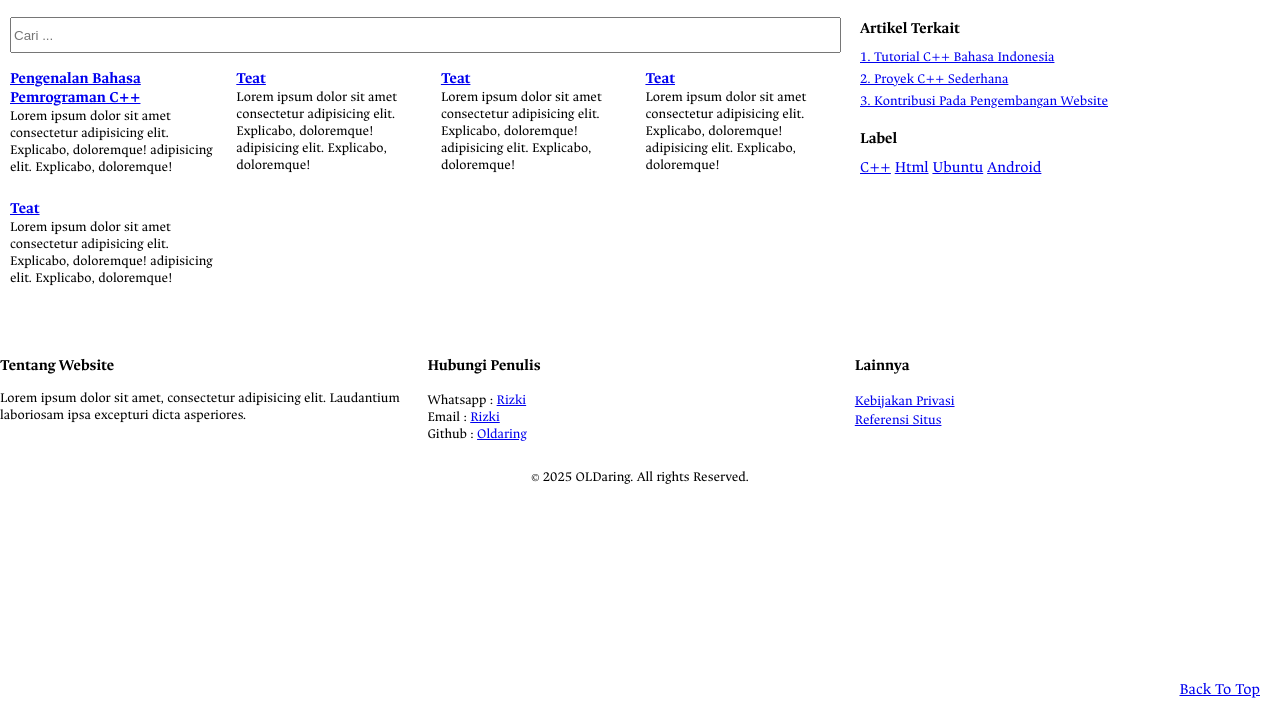
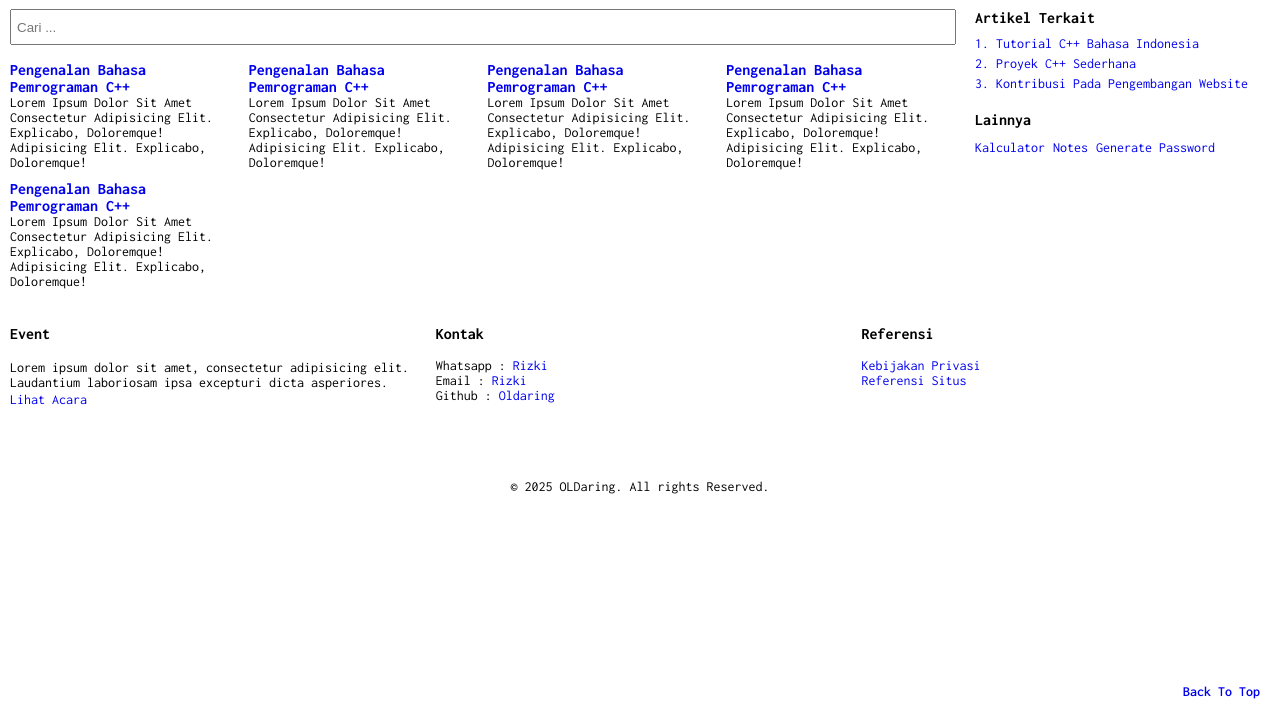
Before and after one commit to gapdaring/gapdaring.github.io, a plain HTML site: page index.html in a window 1280 px wide. Shown: the part 81-800 px from the top of the page. Drawn offline with Linux system fonts and the light colour scheme.

Commit message:
Add files via upload

```diff
--- a/index.html
+++ b/index.html
@@ -22,121 +22,140 @@
             <div class="headerContentMenu">
                 <a href="/index.html" class="headerContentMenuItem">beranda</a>
                 <a href="/pages/c++.html" class="headerContentMenuItem">c++</a>
-                <a href="/pages/test.txt" class="headerContentMenuItem">anime</a>
+                <a href="/pages/tutorial.html" class="headerContentMenuItem">anime</a>
             </div>
         </div>
     </header>
     <main class="main">
-        <div class="main_content">
-            <div class="main_post_content">
-                <!-- pencarian halaman utama -->
-                <div class="post_content_search">
-                    <input type="text" class="input_search" id="inputSearch" onkeyup="searchFunction()" placeholder="Cari ...">
+        <div class="mainContent">
+            <!-- main content post -->
+            <div class="mainContentPost">
+                <!-- main content post search -->
+                <div class="mainContentPostSearch">
+                    <input type="text" class="postSearchInput" id="postSearchInput" onkeyup="searchFunction()" placeholder="Cari ...">
                 </div>
-                <div class="post_content_list">
-                    <!-- daftar halaman utama -->
-                    <ul class="content_list" id="contentList">
-                        <li class="content_list_items">
-                            <a href="/asset/content/test.html" class="link_list_items">
+
+                <!-- main content post article -->
+                <div class="mainContentPostArticle">
+                    <ul class="mainContentPostArticleList" id="mainContentPostArticleList">
+                        <li class="mainContentPostArticleItem">
+                            <a href="/asset/content/test.html" class="mainContentPostArticleItemLink">
                                 pengenalan bahasa pemrograman C++
                             </a>
-                            <p class="preview_list_items">
+                            <p class="mainContentPostArticleItemPreview">
                                 Lorem ipsum dolor sit amet consectetur
                                 adipisicing elit. Explicabo, doloremque!
                                 adipisicing elit. Explicabo, doloremque!
                             </p>
                         </li>
-                        <li class="content_list_items">
-                            <a href="/asset/content/test.html" class="link_list_items">Teat</a>
-                            <p class="preview_list_items">
+                        <li class="mainContentPostArticleItem">
+                            <a href="/asset/content/test.html" class="mainContentPostArticleItemLink">
+                                pengenalan bahasa pemrograman C++
+                            </a>
+                            <p class="mainContentPostArticleItemPreview">
                                 Lorem ipsum dolor sit amet consectetur
                                 adipisicing elit. Explicabo, doloremque!
                                 adipisicing elit. Explicabo, doloremque!
                             </p>
                         </li>
-                        <li class="content_list_items">
-                            <a href="/asset/content/test.html" class="link_list_items">Teat</a>
-                            <p class="preview_list_items">
+                        <li class="mainContentPostArticleItem">
+                            <a href="/asset/content/test.html" class="mainContentPostArticleItemLink">
+                                pengenalan bahasa pemrograman C++
+                            </a>
+                            <p class="mainContentPostArticleItemPreview">
                                 Lorem ipsum dolor sit amet consectetur
                                 adipisicing elit. Explicabo, doloremque!
                                 adipisicing elit. Explicabo, doloremque!
                             </p>
                         </li>
-                        <li class="content_list_items">
-                            <a href="/asset/content/test.html" class="link_list_items">Teat</a>
-                            <p class="preview_list_items">
+                        <li class="mainContentPostArticleItem">
+                            <a href="/asset/content/test.html" class="mainContentPostArticleItemLink">
+                                pengenalan bahasa pemrograman C++
+                            </a>
+                            <p class="mainContentPostArticleItemPreview">
                                 Lorem ipsum dolor sit amet consectetur
                                 adipisicing elit. Explicabo, doloremque!
                                 adipisicing elit. Explicabo, doloremque!
                             </p>
                         </li>
-                        <li class="content_list_items">
-                            <a href="/asset/content/test.html" class="link_list_items">Teat</a>
-                            <p class="preview_list_items">
+                        <li class="mainContentPostArticleItem">
+                            <a href="/asset/content/test.html" class="mainContentPostArticleItemLink">
+                                pengenalan bahasa pemrograman C++
+                            </a>
+                            <p class="mainContentPostArticleItemPreview">
                                 Lorem ipsum dolor sit amet consectetur
                                 adipisicing elit. Explicabo, doloremque!
                                 adipisicing elit. Explicabo, doloremque!
                             </p>
                         </li>
 
+
+
+
+
                     </ul>
-                    <!-- akhir daftar halaman utama -->
                 </div>
+                <!-- end main content post article -->
             </div>
-            <div class="main_sidebar_content">
-                <div class="sidebar_content_populer">
+            <div class="mainContentSidebar">
+                <div class="mainContentSidebarRelated">
                     <!-- daftar halaman populer -->
-                    <ul class="content_populer_list">
-                        <h2 class="populer_list_title">artikel terkait</h2>
-                        <li class="populer_list_items"><a href="#">1. tutorial c++ bahasa indonesia</a></li>
-                        <li class="populer_list_items"><a href="#">2. proyek c++ sederhana</a></li>
-                        <li class="populer_list_items"><a href="#">3. kontribusi pada pengembangan website</a></li>
+                    <ul class="mainContentSidebarRelatedList">
+                        <h2 class="mainContentSidebarRelatedTitle">artikel terkait</h2>
+                        <li class="mainContentSidebarRelatedItem"><a href="#">1. tutorial c++ bahasa indonesia</a></li>
+                        <li class="mainContentSidebarRelatedItem"><a href="#">2. proyek c++ sederhana</a></li>
+                        <li class="mainContentSidebarRelatedItem"><a href="#">3. kontribusi pada pengembangan website</a></li>
                     </ul>
                 </div>
                 <!-- Daftar Label Halaman -->
-                <div class="sidebar_content_label">
-                    <h2 class="content_label_title">label</h2>
-                    <a href="#" class="content_label_items">C++</a>
-                    <a href="#" class="content_label_items">Html</a>
-                    <a href="#" class="content_label_items">Ubuntu</a>
-                    <a href="#" class="content_label_items">Android</a>
+                <div class="mainContentSidebarOther">
+                    <h2 class="mainContentSidebarOtherTitle">Lainnya</h2>
+                    <a href="#" class="mainContentSidebarOtherItem">kalculator</a>
+                    <a href="#" class="mainContentSidebarOtherItem">notes</a>
+                    <a href="#" class="mainContentSidebarOtherItem">generate password</a>
                 </div>
             </div>
         </div>
     </main>
     <footer class="footer">
-        <div class="footer_content">
-            <div class="footer_about">
-                <h2 class="footer_about_title">tentang website</h2>
-                <p class="footer_about_description">
+        <!-- footer content -->
+        <div class="footerContent">
+            <!-- footer content event -->
+            <div class="footerContentEvent">
+                <h2 class="footerContentEventTitle">event</h2>
+                <p class="footerContentEventDescription">
                     Lorem ipsum dolor sit amet, consectetur adipisicing elit.
                     Laudantium laboriosam ipsa excepturi dicta asperiores.
                 </p>
+                <a href="#" class="footerContentEventLink">lihat acara</a>
             </div>
-            <div class="footer_contact">
-                <h2 class="footer_contact_title">hubungi penulis</h2>
-                <ul class="footer_contact_list">
-
-                    <li class="contact_list">Whatsapp : <a href="#" class="contact_list_items">Rizki</a></li>
-                    <li class="contact_list">Email : <a href="#" class="contact_list_items">Rizki</a></li>
-                    <li class="contact_list">Github : <a href="https://github.com/oldaring" class="contact_list_items">Oldaring</a></li>
+            <!-- footer content contact -->
+            <div class="footerContentContact">
+                <h2 class="footerContentContactTitle">kontak</h2>
+                <ul class="footerContentContactList">
+                    <li class="footerContentContactListItem">Whatsapp : <a href="https://github.com/oldaring" class="footerContentContactListItemLink">Rizki</a></li>
+                    <li class="footerContentContactListItem">Email    : <a href="https://github.com/oldaring" class="footerContentContactListItemLink">Rizki</a></li>
+                    <li class="footerContentContactListItem">Github   : <a href="https://github.com/oldaring" class="footerContentContactListItemLink">Oldaring</a></li>
                 </ul>
             </div>
-            <div class="footer_others">
-                <h2 class="footer_others_title">Lainnya</h2>
-                <ul class="footer_others_list">
-                    <li class="others_list"><a href="/pages/kebijakan_privasi.html" class="others_list_items">Kebijakan Privasi</a></li>
-                    <li class="others_list"><a href="/pages/Referensi_situs.html" class="others_list_items">Referensi Situs</a></li>
+            <!-- footer content referensi -->
+            <div class="footerContentReferensi">
+                <h2 class="footerContentReferensiTitle">Referensi</h2>
+                <ul class="footerContentReferensiList">
+                    <li class="footerContentReferensiListItem"><a href="/pages/kebijakan_privasi.html" class="footerContentReferensiListItemLink">Kebijakan Privasi</a></li>
+                    <li class="footerContentReferensiListItem"><a href="/pages/Referensi_situs.html" class="footerContentReferensiListItemLink">Referensi Situs</a></li>
                 </ul>
             </div>
         </div>
-        <div class="footer_copyright">
-            <span class="footer_copyright_items">
+        <!-- footer copyright -->
+        <div class="footerCopyright">
+            <span class="footerCopyrightItem">
                 © 2025 OLDaring. All rights Reserved.
             </span>
         </div>
-        <div class="footer_back_to_top">
-            <a href="#" class="footer_back_to_top_items">
+        <!-- footer back to top -->
+        <div class="footerBackToTop">
+            <a href="#" class="footerBackToTopItem">
                 back to top
             </a>
         </div>
--- a/layout/script/main.js
+++ b/layout/script/main.js
@@ -1,7 +1,7 @@
 // Search Funtion
 function searchFunction() {
-    let value = document.getElementById("inputSearch").value;
-    let ul = document.querySelector(".content_list");
+    let value = document.getElementById("postSearchInput").value;
+    let ul = document.querySelector(".mainContentPostArticleList");
     let li = ul.getElementsByTagName("li");
 
     for( let i = 0; i < li.length; i++) {
--- a/layout/style/main.css
+++ b/layout/style/main.css
@@ -1,6 +1,6 @@
 @font-face {
     font-family: defaultFont;
-    src: url(/asset/font/AncizarSerif.ttf)
+    src: url(/asset/font/Inconsolata.ttf)
 }
 
 html, body {
@@ -10,8 +10,14 @@ html, body {
     margin: 0;
 }
 
-h1, h2, a {
+h1, h2, a, li {
     text-transform: capitalize;
+    text-decoration: none;
+}
+
+a:hover {
+    background-color: blue;
+    color: #FFFFFF;
 }
 
 /* Header */
@@ -21,46 +27,32 @@ h1, h2, a {
 
 .headerContentTitle {
     font-size: 32px;
+    font-weight: 900;
     margin: 0 0 10px 0;
 }
 
 .headerContentMenuItem {
-    font-size: 16px;
-    text-transform: capitalize;
+    font-size: 14px;
+    font-weight: 600;
     margin-right: 10px;
 }
 
-.headerEventImages {
-    width: 100%;
-    height: auto;
-}
-
-.headerEventItem {
-    position: absolute;
-    color: white;
-    top: 10px;
-    right: 10px;
-}
-
 /* Main */
-.main_content {
-    display: flex;
-    flex-direction: row;
-    gap: 10px;
+.mainContent {
+    display: grid;
+    grid-template-columns: 75% 25%;
+    gap: 20px;
     padding: 10px;
 }
 
-.main_post_content {
-    width: 100%;
-}
-
-.input_search {
-    width: calc(100% - 7px);
+.postSearchInput {
+    width: calc(100% - 10px);
     height: 30px;
+    padding-left: 5px;
     outline: none;
 }
 
-.content_list {
+.mainContentPostArticleList {
     display: grid;
     grid-template-columns: repeat(4, auto);
     height: auto;
@@ -68,138 +60,91 @@ h1, h2, a {
     padding: 0;
 }
 
-.content_list_items {
+.mainContentPostArticleItem {
     text-decoration: none;
     list-style-type: none;
 }
 
-.link_list_items {
+.mainContentPostArticleItemLink {
     font-size: 16px;
     font-weight: bold;
-    text-transform: capitalize;
 }
 
-.images_list_items {
-    margin-top: 5px;
-    width: 100%;
+.mainContentPostArticleItemPreview {
+    margin: 0;
+    font-size: 14px;
 }
 
-.preview_list_items {
-    margin-top: 0;
-    font-size: 14px;
-    /* text-align: justify; */
-}
-
-.main_sidebar_content {
-    width: 420px;
-    min-width: 400px;
-    padding: 0 10px;
-}
-
-.populer_list_title {
-    font-size: 16px;
-    margin: 2px 0 10px 0;
-    padding: 0;
-}
-
-.content_populer_list {
-    font-size: 14px;
+.mainContentSidebarRelatedList {
     list-style: none;
     padding: 0;
     margin: 0;
 }
 
-.populer_list_items {
-    margin: 5px 0;
-    text-transform: capitalize;
+.mainContentSidebarRelatedTitle {
+    font-size: 16px;
+    margin: 0 0 10px 0;
+    padding: 0;
 }
 
-.populer_list_items strong {
-    font-size: 16px;
-    color: black;
+.mainContentSidebarRelatedItem {
+    font-size: 14px;
+    margin: 5px 0;
 }
 
-.content_label_title {
+.mainContentSidebarOtherTitle {
     font-size: 16px;
     margin: 20px 0 10px 0;
     padding: 0;
 }
 
-.content_label_items {
-    font-size: 16px;
-    text-transform: capitalize;
+.mainContentSidebarOtherItem {
+    font-size: 14px;
 }
 
 /* Footer */
-.footer_content {
-    margin-top: 20px;
+.footerContent {
+    display: grid;
+    grid-template-columns: repeat(3, 33%);
+    gap: 10px;
+    padding: 10px;
 }
 
-.footer_content {
-    display: grid;
-    grid-template-columns: repeat(3, 33%);
-    gap: 5px;
-}
-
-.footer_about {
-    padding: 10px 10px 0 0;
-    margin-bottom: 10px;
-}
-
-.footer_about_title {
+.footerContentEventTitle,
+.footerContentContactTitle,
+.footerContentReferensiTitle {
     font-size: 16px;
     margin: 0;
 }
 
-.footer_about_description {
+.footerContentEventDescription {
+    font-size: 14px;
+    margin: 18px 0 0 0;
+}
+
+.footerContentEventLink,
+.footerContentContactListItem,
+.footerContentReferensiListItem,
+.footerContentReferensiListItemLink {
     font-size: 14px;
 }
 
-.footer_contact {
-    padding: 10px 10px 0 0;
-    margin-bottom: 10px;
-}
-
-.footer_contact_title {
-    font-size: 16px;
-    margin: 0;
-}
-
-.footer_contact_list {
+.footerContentContactList,
+.footerContentReferensiList {
     list-style: none;
     padding: 0;
 }
 
-.contact_list {
+.footerCopyright {
     font-size: 14px;
+    text-align: center;
+    margin-top: 50px;
 }
 
-.footer_others {
-    padding: 10px 10px 0 0;
-    margin-bottom: 10px;
-}
-
-.footer_others_title {
-    font-size: 16px;
-    margin: 0;
-}
-
-.footer_others_list {
-    list-style: none;
-    padding: 0;
-}
-
-.others_list_items {
+.footerBackToTop {
+    background-color: white;
     font-size: 14px;
-}
-
-.footer_copyright {
-    font-size: 14px;
-    text-align: center;
-}
-
-.footer_back_to_top {
-    background-color: white;
+    font-weight: 600;
     text-transform: capitalize;
     position: fixed;
     right: 20px;
@@ -212,56 +157,59 @@ h1, h2, a {
         text-align: center;
     }
 
-    .main_content {
-        flex-direction: column;
+    .mainContent {
+        grid-template-columns: repeat(1, auto);
+        gap: 10px;
     }
 
-    .content_list {
+    .mainContentPostArticleList {
         grid-template-columns: repeat(3, auto);
     }
 
-    .main_sidebar_content {
+    .mainContentSidebar {
         width: 100%;
         display: grid;
-        grid-template-columns: repeat(2, 50%);
+        grid-template-columns: repeat(3, 33%);
+        gap: 10px;
         padding-left: 0;
         padding-right: 0;
     }
-
-    .populer_list_title {
-        margin: 20px 0 10px 0;
+    .mainContentSidebarOtherTitle {
+        margin: 0 0 10px 0;
     }
 
 }
 
 @media screen and (max-width: 768px) {
-    .content_list {
+    .mainContentPostArticleList {
         grid-template-columns: repeat(2, auto);
     }
 
-    .footer_content {
+    .mainContentSidebar {
+        grid-template-columns: repeat(2, 50%);
+    }
+
+    .footerContent {
         grid-template-columns: repeat(2, 50%);
     }
 
 }
 
-@media screen and (max-width: 480px) {
-    .main_sidebar_content {
+@media screen and (max-width: 320px) {
+    .mainContentPostArticleList {
+        grid-template-columns: repeat(1, auto);
+    }
+
+    .mainContentSidebar {
         grid-template-columns: repeat(1, auto);
         min-width: 0;
     }
 
-    .content_label_title {
+    .mainContentSidebarOther {
         margin: 20px 0 10px 0;
     }
 
-    .footer_content {
+    .footerContent {
         grid-template-columns: repeat(1, auto);
     }
 }
-
-@media screen and (max-width: 320px) {
-    .content_list {
-        grid-template-columns: repeat(1, auto);
-    }
-}
```
Also changed, not shown: asset/font/Inconsolata.ttf (added).
